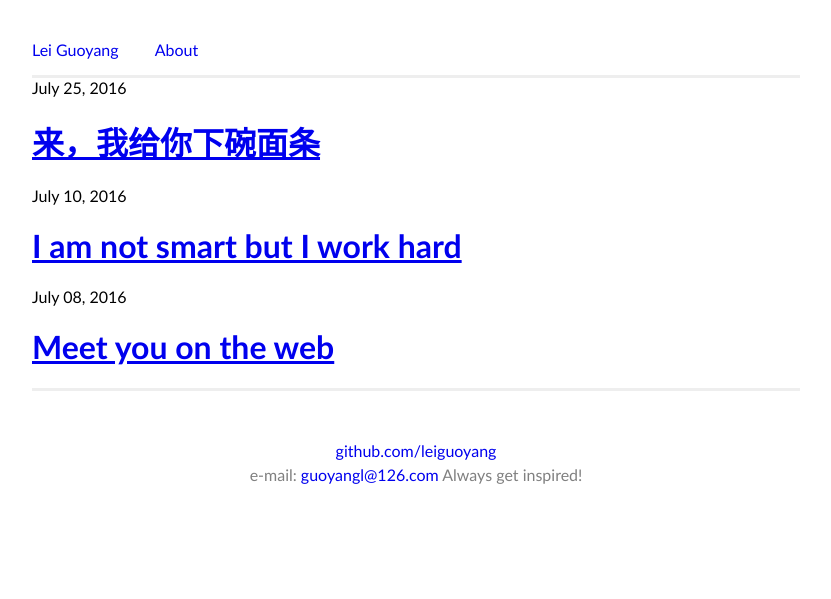
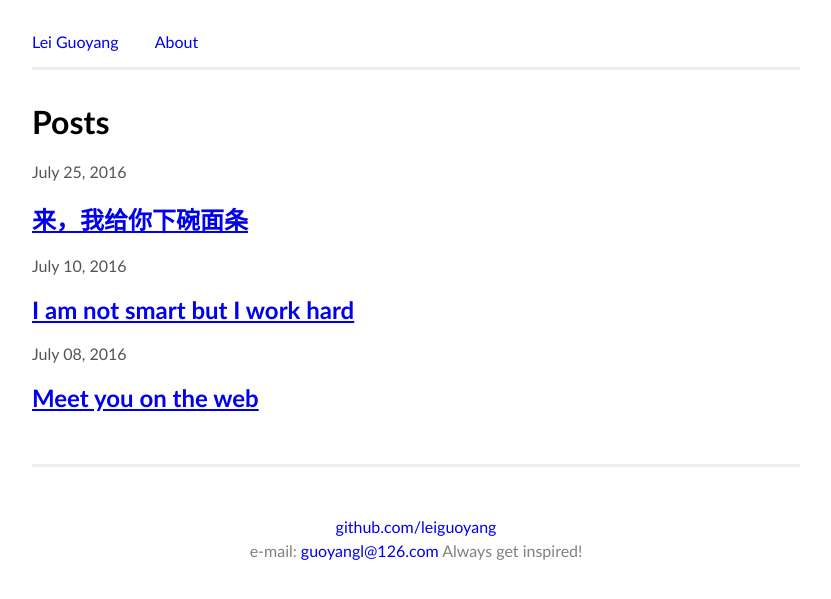
Before and after one commit to leiguoyang/leiguoyang.github.io, a Jekyll site: the page built from index.html, in a window 1280 px wide. Shown: the top 599 px of the page, without its empty margins (224-1055 px from the left). Built offline with Jekyll 4.4.1, drawn with Linux system fonts in a browser that asks for light colours.

Commit message:
Change style

```diff
--- a/_layouts/post.html
+++ b/_layouts/post.html
@@ -2,7 +2,7 @@
 layout: default
 ---
 <h1>{{ page.title }}</h1>
-<div>
+<div id="post-meta">
   <svg width="14px" height="16px" viewBox="0 0 14 16" version="1.1" xmlns="http://www.w3.org/2000/svg" xmlns:xlink="http://www.w3.org/1999/xlink">
     <!-- Generator: Sketch 40.3 (33839) - http://www.bohemiancoding.com/sketch -->
     <title>calendar</title>
@@ -14,7 +14,7 @@ layout: default
         </g>
     </g>
   </svg>
-  {{ page.date | date: '%B %d, %Y' }}
+  {{ page.date | date: '%B %d, %Y' }} &nbsp;
   <svg width="12px" height="16px" viewBox="0 0 12 16" version="1.1" xmlns="http://www.w3.org/2000/svg" xmlns:xlink="http://www.w3.org/1999/xlink">
     <!-- Generator: Sketch 40.3 (33839) - http://www.bohemiancoding.com/sketch -->
     <title>location</title>
@@ -26,7 +26,7 @@ layout: default
         </g>
     </g>
   </svg>
-  {{ page.place | capitalize}}
+  {{ page.place }}
 </div>
 
 <div class="post">
--- a/css/main.css
+++ b/css/main.css
@@ -15,9 +15,8 @@ body {
 }
 
 #nav {
-  padding-top: 2em;
+  padding-top: 1.5em;
   padding-bottom: 1em;
-  color: goldenrod;
   border-bottom: 3px solid #eee;
 }
 
@@ -30,14 +29,39 @@ body {
   padding-left: 0;
 }
 
-#nav a:hover {
-  color: gold;
-  text-decoration:blueviolet;
-}
 p {
-  line-height: 1.5em;
+  line-height: 1.7em;
 }
 
 a:hover {
   color: goldenrod;
 }
+
+img {
+  max-width: 100%;
+}
+
+#main {
+  padding: 2em 0;
+}
+
+#main h1 {
+  margin-top: 0;
+}
+
+#post-meta {
+  color: #555;
+}
+#post-meta svg g {
+  color: #555;
+}
+
+#post-list {
+  list-style-type: none;
+  padding-left: 0;
+  margin: 0;
+}
+
+#post-list li {
+  margin-bottom: 1em;
+}
--- a/css/mobile.css
+++ b/css/mobile.css
@@ -1,4 +1,5 @@
 body {
 	margin-left: 5%;
 	margin-right: 5%;
+	color: #333;
 }
--- a/index.html
+++ b/index.html
@@ -2,10 +2,12 @@
 layout: default
 title: Lei Guoyang | Home
 ---
-
-{% for post in site.posts %}
-  <div >
-    <div>{{ post.date | date: '%B %d, %Y' }}</div>
-    <h1><a href="{{ post.url }}">{{ post.title }}</a></h1>
-  </div>
-{% endfor %}
+<h1>Posts</h1>
+<ul id="post-list">
+  {% for post in site.posts %}
+  <li>
+    <div id="post-meta">{{ post.date | date: '%B %d, %Y' }}</div>
+    <h2><a href="{{ post.url }}">{{ post.title }}</a></h2>
+  </li>
+  {% endfor %}
+</ul>
```
